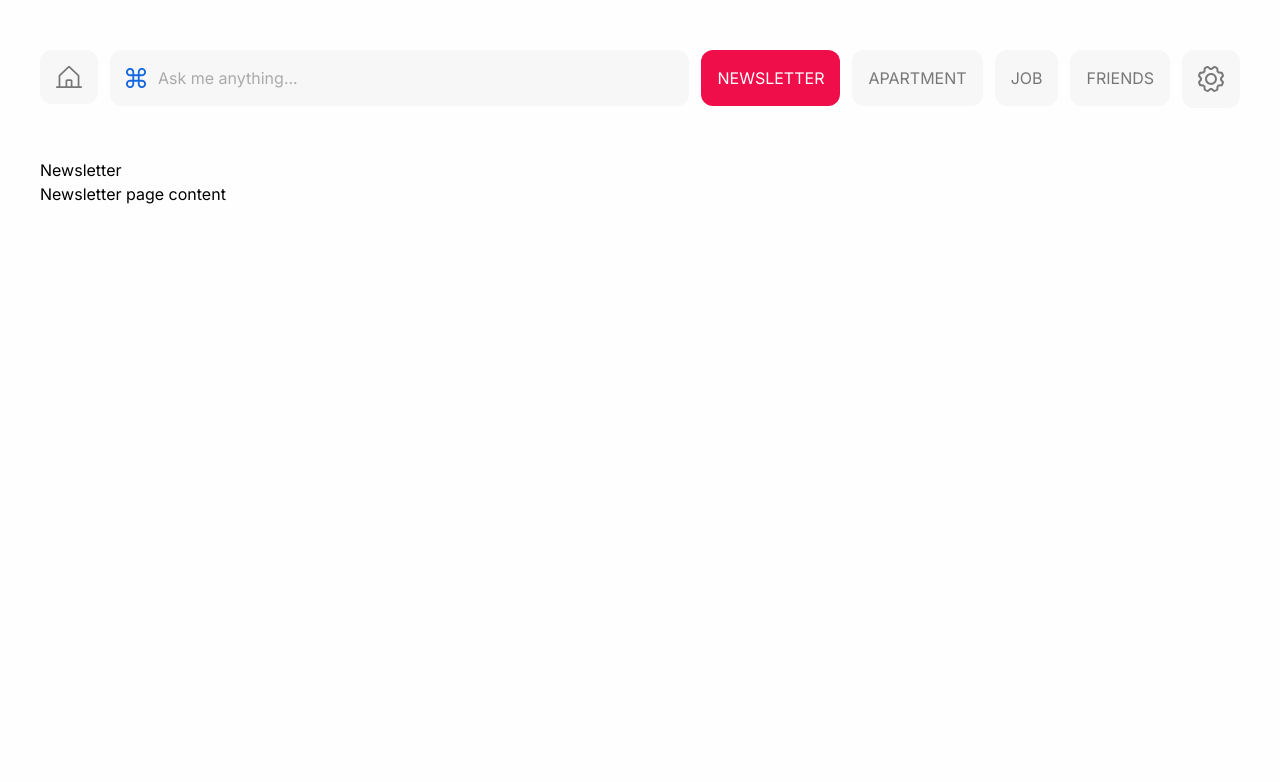
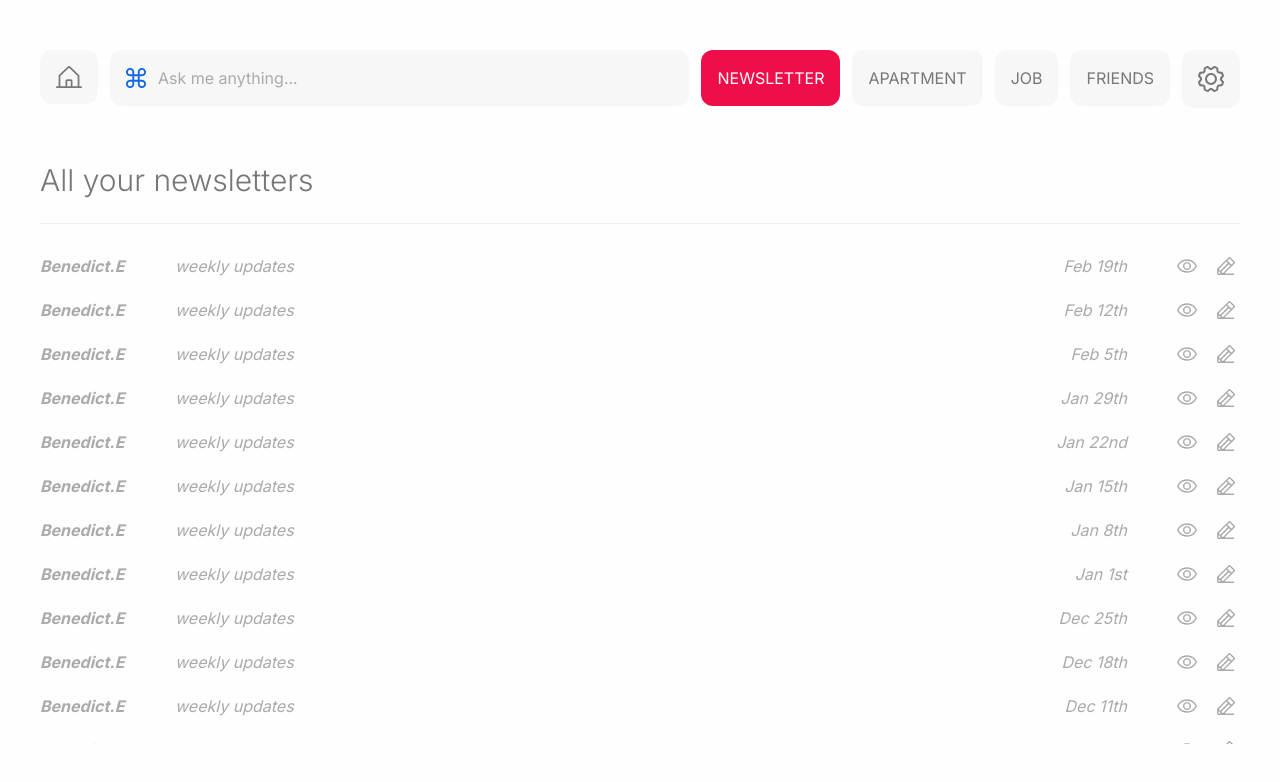
Before and after one commit to marcowang01/envelope-demo, a Next.js app: page /newsletter in a window 1280 px wide. Shown: the top 782 px of the page. Built offline with nearby package versions, Linux system fonts and the light colour scheme.

Commit message:
newsletter benedict

```diff
--- a/src/app/newsletter/page.tsx
+++ b/src/app/newsletter/page.tsx
@@ -1,8 +1,25 @@
+import { newsletterEmails } from "@/data/newsletters";
+import { EmailRow } from "@/components/home/emailRow";
+
 export default function Page() {
   return (
-    <div>
-      <h1>Newsletter</h1>
-      <p>Newsletter page content</p>
+    <div className="w-full h-full">
+      <h1 className="text-[30px] text-gray-500 font-light">All your newsletters</h1>
+      <div className="w-full h-[1px] bg-gray-350 my-[20px]"/>
+      <div className="flex flex-col w-full mt-[10px] h-[calc(100vh-300px)] pr-[5px] overflow-y-auto">
+        {newsletterEmails.map((email, index) => {
+          return (
+            <EmailRow
+              key={`summary-${index}`}
+              email={email}
+              sender={email.sender}
+              title={email.title}
+              gapClass={"gap-[50px]"}
+              actions={["view", "edit"]}
+            />
+          );
+        })}
+      </div>
     </div>
   );
 }
--- a/src/components/navbar/searchBar.tsx
+++ b/src/components/navbar/searchBar.tsx
@@ -73,7 +73,7 @@ export function SearchBar() {
   const handleSubmit = () => {
     if (searchInput.trim().includes("trip")) {
       router.push(`/trip/${searchInput}`);
-    } else if (searchInput.trim().includes("newsletter")) {
+    } else if (searchInput.trim().includes("report") || searchInput.trim().includes("newsletter")) {
       router.push(`/newsletter`);
     } else {
       router.push(`/`);
--- /dev/null
+++ b/src/data/newsletters.ts
@@ -0,0 +1,122 @@
+import { Email, SummaryEmail, EmailType } from "./emails";
+import { v4 as uuidv4 } from "uuid";
+
+export const newsletterEmails: SummaryEmail[] = [
+  {
+    id: `newsLetters-${uuidv4()}`,
+    sender: "Benedict.E",
+    title: "weekly updates",
+    date: "2024-02-19T15:00:00.000Z",
+    type: EmailType.Summary,
+    seen: false,
+    active: true,
+  },
+  {
+    id: `newsLetters-${uuidv4()}`,
+    sender: "Benedict.E",
+    title: "weekly updates",
+    date: "2024-02-12T15:00:00.000Z",
+    type: EmailType.Summary,
+    seen: false,
+    active: true,
+  },
+  {
+    id: `newsLetters-${uuidv4()}`,
+    sender: "Benedict.E",
+    title: "weekly updates",
+    date: "2024-02-05T15:00:00.000Z",
+    type: EmailType.Summary,
+    seen: false,
+    active: true,
+  },
+  {
+    id: `newsLetters-${uuidv4()}`,
+    sender: "Benedict.E",
+    title: "weekly updates",
+    date: "2024-01-29T15:00:00.000Z",
+    type: EmailType.Summary,
+    seen: false,
+    active: true,
+  },
+  {
+    id: `newsLetters-${uuidv4()}`,
+    sender: "Benedict.E",
+    title: "weekly updates",
+    date: "2024-01-22T15:00:00.000Z",
+    type: EmailType.Summary,
+    seen: false,
+    active: true,
+  },
+  {
+    id: `newsLetters-${uuidv4()}`,
+    sender: "Benedict.E",
+    title: "weekly updates",
+    date: "2024-01-15T15:00:00.000Z",
+    type: EmailType.Summary,
+    seen: false,
+    active: true,
+  },
+  {
+    id: `newsLetters-${uuidv4()}`,
+    sender: "Benedict.E",
+    title: "weekly updates",
+    date: "2024-01-08T15:00:00.000Z",
+    type: EmailType.Summary,
+    seen: false,
+    active: true,
+  },
+  {
+    id: `newsLetters-${uuidv4()}`,
+    sender: "Benedict.E",
+    title: "weekly updates",
+    date: "2024-01-01T15:00:00.000Z",
+    type: EmailType.Summary,
+    seen: false,
+    active: true,
+  },
+  {
+    id: `newsLetters-${uuidv4()}`,
+    sender: "Benedict.E",
+    title: "weekly updates",
+    date: "2023-12-25T15:00:00.000Z",
+    type: EmailType.Summary,
+    seen: false,
+    active: true,
+  },
+  {
+    id: `newsLetters-${uuidv4()}`,
+    sender: "Benedict.E",
+    title: "weekly updates",
+    date: "2023-12-18T15:00:00.000Z",
+    type: EmailType.Summary,
+    seen: false,
+    active: true,
+  },
+  {
+    id: `newsLetters-${uuidv4()}`,
+    sender: "Benedict.E",
+    title: "weekly updates",
+    date: "2023-12-11T15:00:00.000Z",
+    type: EmailType.Summary,
+    seen: false,
+    active: true,
+  },
+  {
+    id: `newsLetters-${uuidv4()}`,
+    sender: "Benedict.E",
+    title: "weekly updates",
+    date: "2023-12-04T15:00:00.000Z",
+    type: EmailType.Summary,
+    seen: false,
+    active: true,
+  },
+  {
+    id: `newsLetters-${uuidv4()}`,
+    sender: "Benedict.E",
+    title: "weekly updates",
+    date: "2023-11-27T15:00:00.000Z",
+    type: EmailType.Summary,
+    seen: false,
+    active: true,
+  },
+]
```
